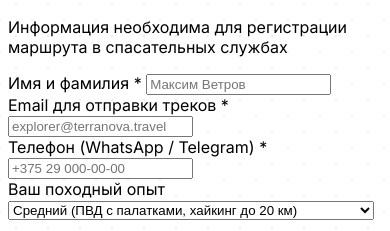
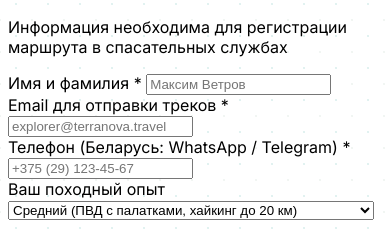
Before and after one commit to Domino4320/UPproject, a Vue app: page pages/multistep.html in a window 390 px wide. Shown: the part 940-1171 px from the top of the page. Built offline with nearby package versions, Linux system fonts and the light colour scheme.

Commit message:
Enforce Belarusian phone number HTML5 validation on booking form

```diff
--- a/pages/multistep.html
+++ b/pages/multistep.html
@@ -152,8 +152,8 @@
             </div>
 
             <div class="space-y-1.5">
-              <label for="msPhone" class="text-xs font-bold text-slate-700 dark:text-slate-300">Телефон (WhatsApp / Telegram) *</label>
-              <input id="msPhone" type="tel" placeholder="+375 29 000-00-00" required pattern="[\+\d\s\-\(\)]{7,20}" title="Введите корректный номер телефона (минимум 7 цифр)" class="ds-input invalid:border-rose-400">
+              <label for="msPhone" class="text-xs font-bold text-slate-700 dark:text-slate-300">Телефон (Беларусь: WhatsApp / Telegram) *</label>
+              <input id="msPhone" type="tel" placeholder="+375 (29) 123-45-67" required pattern="(\+375|80)[\s\-\(]?(25|29|33|44|17)[\s\-\)]?\d{3}[\s\-]?\d{2}[\s\-]?\d{2}" title="Введите белорусский номер в формате +375 (29) 123-45-67 (коды 25, 29, 33, 44, 17)" class="ds-input invalid:border-rose-400">
             </div>
 
             <div class="space-y-1.5">
```
